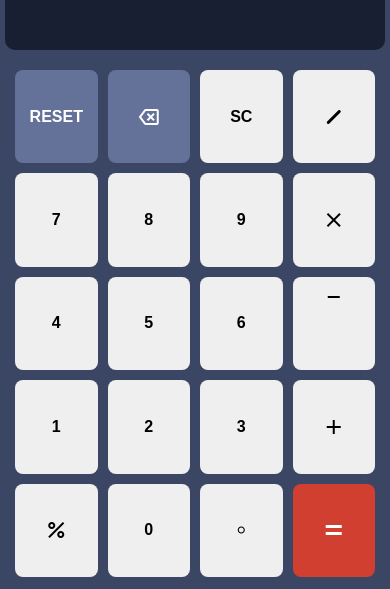
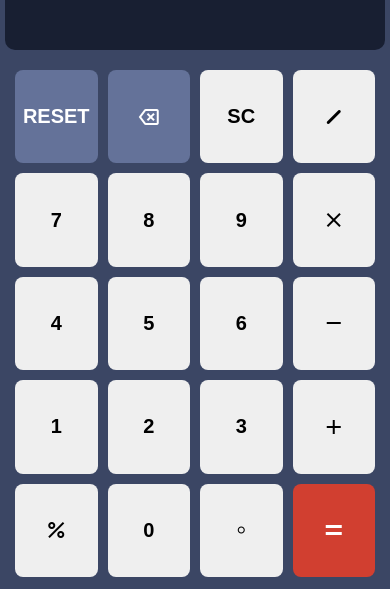
Before and after one commit to ashwinbalaji-webd/Calculator, a plain HTML site: page index.html in a window 390 px wide. Shown: the part 252-841 px from the top of the page. Drawn offline with nearby package versions, Linux system fonts and the light colour scheme.

Commit message:
Changed minus icon

```diff
--- a/index.html
+++ b/index.html
@@ -58,9 +58,9 @@
             <button type="submit" value="6">6</button>
           </div>
           <div>
-            <button type="submit" value="-">
-              <span class="material-symbols-outlined"> minimize </span>
-            </button>
+            <button type="submit" value="-"><span class="material-symbols-outlined">
+              remove
+              </span></button>
           </div>
           <div>
             <button type="submit" value="1">1</button>
--- a/styles.scss
+++ b/styles.scss
@@ -105,12 +105,6 @@ html {
             font-size: 1.4rem;
           }
         }
-
-        button[value="-"] {
-          span {
-            height: -webkit-fill-available;
-          }
-        }
       }
     }
   }
@@ -137,6 +131,12 @@ html {
 
       #keypad-container {
         padding: 1rem;
+
+        div{
+          button{
+            font-size: 2rem;
+          }
+        }
       }
     }
   }
```
Also changed, not shown: styles.css, 1 other file.
